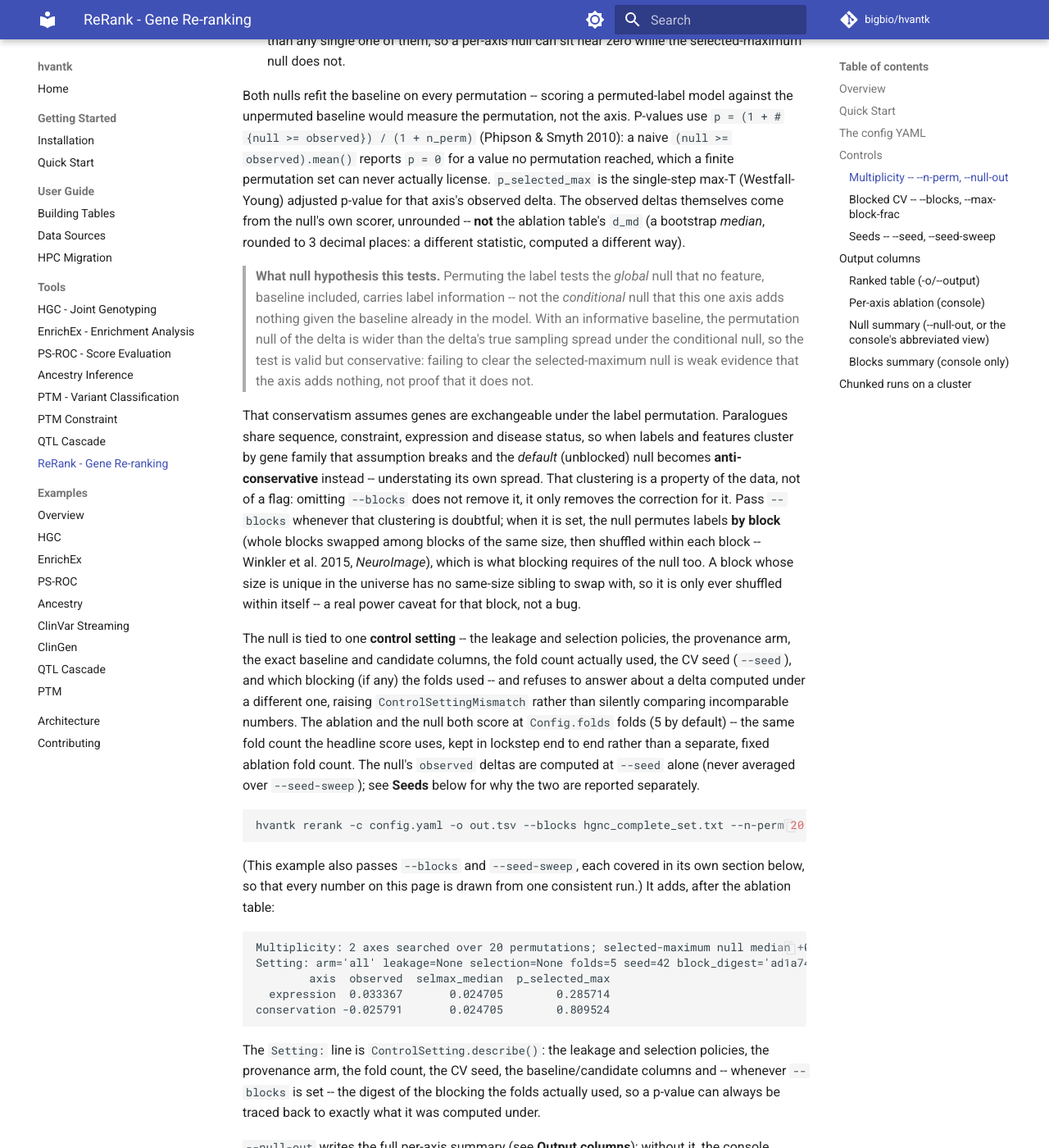
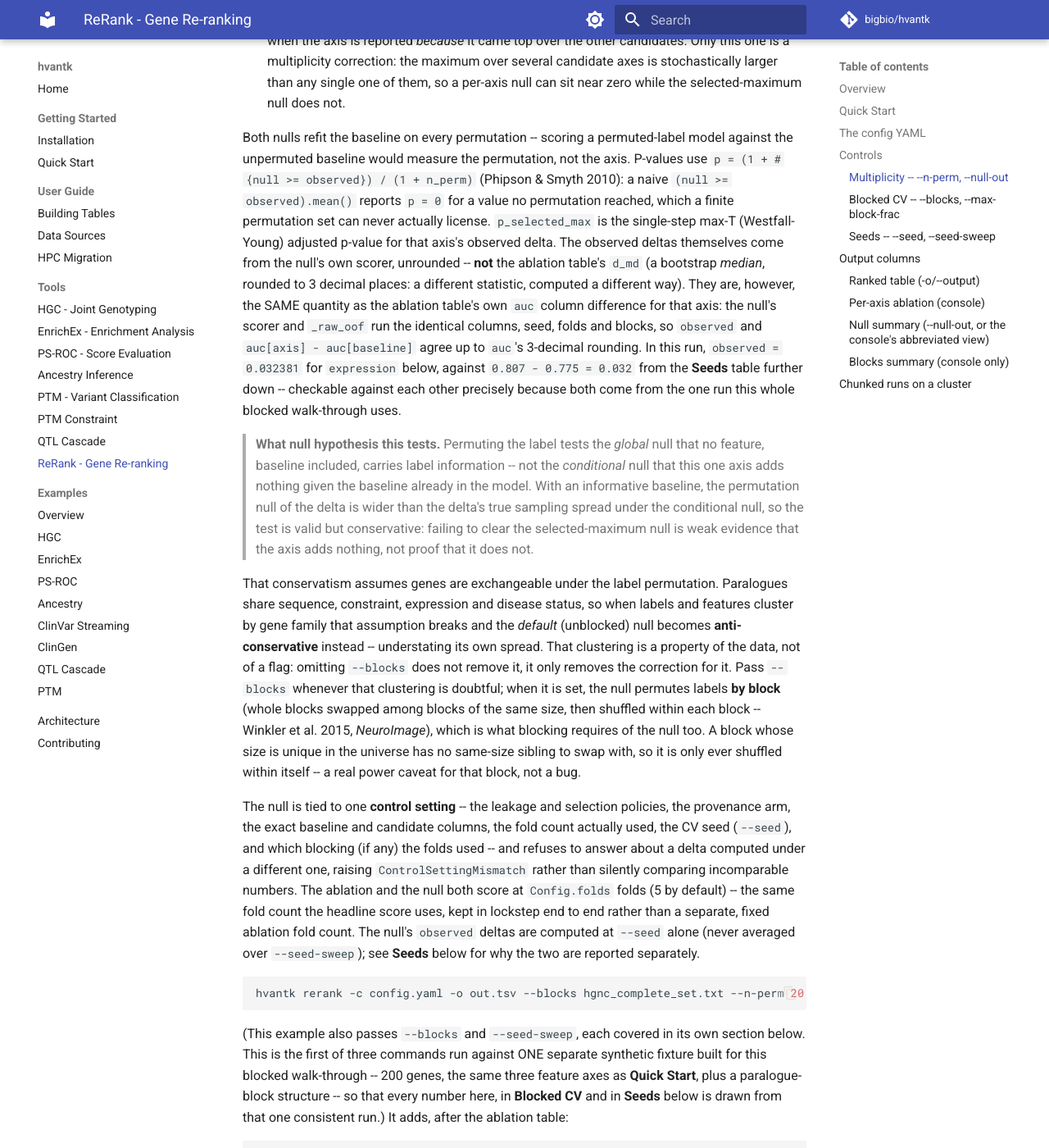
Before and after one commit to bigbio/hvantk, an MkDocs documentation site: the page built from docs_site/tools/rerank.md, in a window 1280 px wide and 1400 px high, scrolled down 3727 px. Shown: the whole window at 82% size. Built offline with MkDocs 1.6.1 and Material for MkDocs 9.7.7, drawn with Linux system fonts in a browser that asks for light colours; comment, search, counter and statistics services are not loaded; some of the changed text lies outside the part shown.

Commit message:
fix(rerank): make the blocked walk-through docs one consistent run
The Multiplicity, Blocked CV and Seeds sections claimed every number on the
page came from one run, but the blocked ablation table and the null's
observed deltas had been regenerated from different, unrelated fixtures:
0.778-0.763=0.015 against a null excerpt still showing 0.033367, with the
Blocks: line and digest from a third, older dataset again.

Regenerated every blocked excerpt (Multiplicity's Setting:/null table,
Blocked CV's Blocks: line, the Seeds ablation table, and Output columns'
null-summary table) from three real CLI invocations against one new
synthetic fixture built for this blocked walk-through, so observed now
equals the ablation's own auc difference (0.807-0.775=0.032 against
observed=0.032381) and the Blocks: line/digest match everywhere. Scoped the
"one consistent run" claims to that walk-through specifically, since it is
a separate fixture from Quick Start's own unblocked illustration -- stated
explicitly where it first appears.

````diff
--- a/docs_site/tools/rerank.md
+++ b/docs_site/tools/rerank.md
@@ -25,7 +25,7 @@
 hvantk rerank -c config.yaml -o out.tsv
 ```
 
-This is the minimal invocation: a config naming a cohort manifest, one or more feature tables, and a label gene list (see **The config YAML** below). It writes a ranked TSV to `out.tsv` and prints a short console summary. Every console/TSV excerpt on this page, including this one, comes from one small synthetic cohort built purely for illustration -- a couple hundred genes, three feature axes, no real biology or gene names -- so that the numbers agree with each other from section to section:
+This is the minimal invocation: a config naming a cohort manifest, one or more feature tables, and a label gene list (see **The config YAML** below). It writes a ranked TSV to `out.tsv` and prints a short console summary. This excerpt comes from one small synthetic cohort built purely for illustration -- a couple hundred genes, three feature axes, no real biology or gene names. The blocked walk-through further down (**Multiplicity**, **Blocked CV**, **Seeds**) uses a second, separate synthetic fixture of its own -- same shape, plus a paralogue-block structure -- introduced where it first appears, so its numbers agree with each other section to section without needing to match this unblocked one:
 
 ```text
 Wrote 200 genes -> out.tsv
@@ -99,7 +99,7 @@
 - **Per-axis** -- permute the label, refit the baseline and baseline+*this* axis, record the delta. Correct when the axis was pre-specified.
 - **Selected-maximum** -- permute, refit, add *each* offered axis, record the *largest* delta. Correct when the axis is reported *because* it came top over the other candidates. Only this one is a multiplicity correction: the maximum over several candidate axes is stochastically larger than any single one of them, so a per-axis null can sit near zero while the selected-maximum null does not.
 
-Both nulls refit the baseline on every permutation -- scoring a permuted-label model against the unpermuted baseline would measure the permutation, not the axis. P-values use `p = (1 + #{null >= observed}) / (1 + n_perm)` (Phipson & Smyth 2010): a naive `(null >= observed).mean()` reports `p = 0` for a value no permutation reached, which a finite permutation set can never actually license. `p_selected_max` is the single-step max-T (Westfall-Young) adjusted p-value for that axis's observed delta. The observed deltas themselves come from the null's own scorer, unrounded -- **not** the ablation table's `d_md` (a bootstrap *median*, rounded to 3 decimal places: a different statistic, computed a different way).
+Both nulls refit the baseline on every permutation -- scoring a permuted-label model against the unpermuted baseline would measure the permutation, not the axis. P-values use `p = (1 + #{null >= observed}) / (1 + n_perm)` (Phipson & Smyth 2010): a naive `(null >= observed).mean()` reports `p = 0` for a value no permutation reached, which a finite permutation set can never actually license. `p_selected_max` is the single-step max-T (Westfall-Young) adjusted p-value for that axis's observed delta. The observed deltas themselves come from the null's own scorer, unrounded -- **not** the ablation table's `d_md` (a bootstrap *median*, rounded to 3 decimal places: a different statistic, computed a different way). They are, however, the SAME quantity as the ablation table's own `auc` column difference for that axis: the null's scorer and `_raw_oof` run the identical columns, seed, folds and blocks, so `observed` and `auc[axis] - auc[baseline]` agree up to `auc`'s 3-decimal rounding. In this run, `observed = 0.032381` for `expression` below, against `0.807 - 0.775 = 0.032` from the **Seeds** table further down -- checkable against each other precisely because both come from the one run this whole blocked walk-through uses.
 
 > **What null hypothesis this tests.** Permuting the label tests the *global* null that no feature, baseline included, carries label information -- not the *conditional* null that this one axis adds nothing given the baseline already in the model. With an informative baseline, the permutation null of the delta is wider than the delta's true sampling spread under the conditional null, so the test is valid but conservative: failing to clear the selected-maximum null is weak evidence that the axis adds nothing, not proof that it does not.
 
@@ -111,14 +111,14 @@
 hvantk rerank -c config.yaml -o out.tsv --blocks hgnc_complete_set.txt --n-perm 20 --seed-sweep 3 --null-out null_summary.tsv
 ```
 
-(This example also passes `--blocks` and `--seed-sweep`, each covered in its own section below, so that every number on this page is drawn from one consistent run.) It adds, after the ablation table:
+(This example also passes `--blocks` and `--seed-sweep`, each covered in its own section below. This is the first of three commands run against ONE separate synthetic fixture built for this blocked walk-through -- 200 genes, the same three feature axes as **Quick Start**, plus a paralogue-block structure -- so that every number here, in **Blocked CV** and in **Seeds** below is drawn from that one consistent run.) It adds, after the ablation table:
 
 ```text
-Multiplicity: 2 axes searched over 20 permutations; selected-maximum null median +0.0247
-Setting: arm='all' leakage=None selection=None folds=5 seed=42 block_digest='ad1a7436eced' baseline=['constraint'] candidates={'expression': 1, 'conservation': 1}
+Multiplicity: 2 axes searched over 20 permutations; selected-maximum null median +0.0426
+Setting: arm='all' leakage=None selection=None folds=5 seed=42 block_digest='7cd6dbdd71eb' baseline=['constraint'] candidates={'expression': 1, 'conservation': 1}
         axis  observed  selmax_median  p_selected_max
-  expression  0.033367       0.024705        0.285714
-conservation -0.025791       0.024705        0.809524
+  expression  0.032381       0.042649        0.571429
+conservation -0.028333       0.042649        0.904762
 ```
 
 The `Setting:` line is `ControlSetting.describe()`: the leakage and selection policies, the provenance arm, the fold count, the CV seed, the baseline/candidate columns and -- whenever `--blocks` is set -- the digest of the blocking the folds actually used, so a p-value can always be traced back to exactly what it was computed under.
@@ -134,6 +134,8 @@
 ```bash
 hvantk rerank -c config.yaml -o out.tsv --blocks hgnc_complete_set.txt
 ```
+
+(The same blocked synthetic fixture introduced in **Multiplicity** above -- so its `Blocks:` line below, which depends only on the universe and the blocks table, is identical to the one that run also prints.)
 
 `--blocks` takes an HGNC complete-set TSV with `symbol`/`gene_group` columns (and, optionally, `status` -- when present, only `Approved` rows are kept). Genes are matched against it by their **approved HGNC symbol only**; a gene absent from the table, or known to your universe only by an alias or a previous symbol, becomes its own unconstrained singleton block rather than an error -- unless *none* of the universe's genes match, which almost always means the table's gene keys disagree with your universe's (e.g. Ensembl IDs against HGNC symbols) and *is* an error. A match rate below 50% is logged as a `WARNING`, which reaches the console by default (`hvantk` sends `WARNING` and above to stderr unless verbosity is turned down) -- but the quickest check either way is the matched count the console's `Blocks:` line below always prints too.
 
@@ -157,7 +159,7 @@
 The console's `Blocks:` line (shown whenever `--blocks` did not abort) reports the blocking, including the matched-gene count that catches a silent key mismatch:
 
 ```text
-Blocks: 152 paralogue block(s); largest 4 (2.0%); 64 gene(s) in a block of size > 1; 200/200 genes matched the gene-group table; digest ad1a7436eced
+Blocks: 89 paralogue block(s); largest 4 (2.0%); 160 gene(s) in a block of size > 1; 200/200 genes matched the gene-group table; digest 7cd6dbdd71eb
 ```
 
 ### Seeds -- `--seed`, `--seed-sweep`
@@ -170,19 +172,18 @@
 hvantk rerank -c config.yaml -o out.tsv --blocks hgnc_complete_set.txt --seed-sweep 3
 ```
 
-(Shown with `--blocks` because the envelope and the block bootstrap are both best
-illustrated together on blocked folds; the envelope works the same way without blocking
-too. This table's synthetic data was regenerated separately from the rest of this page's
-running example, specifically to show the block bootstrap below on real output.)
+(The same blocked synthetic fixture as **Multiplicity** and **Blocked CV** above -- shown
+with `--blocks` because the envelope and the block bootstrap are both best illustrated
+together on blocked folds; the envelope works the same way without blocking too.)
 
 The bootstrap interval (`d_lo`/`d_md`/`d_hi`) asks how a delta would move if the *sample* moved -- genes resampled independently when unblocked, or whole paralogue blocks resampled together when `--blocks` is set (see **Blocked CV** above). Either way it cannot see a second variance component: which genes (or blocks) land in which cross-validation fold. `--seed-sweep N` recomputes each axis's delta under `N` consecutive cross-validation seeds (`--seed`, `--seed` + 1, ...) and reports the **envelope** -- the union of the bootstrap interval and the across-seed range -- as `d_lo_env`/`d_hi_env`, beside the untouched `d_lo`/`d_md`/`d_hi`. The same sweep width travels under a different name at each layer: the CLI's `--seed-sweep`, `Config.seed_sweep`, `Evaluator.evaluate`'s `n_seeds` parameter, and the ablation table's own `n_seeds` column all refer to the identical count -- so a reader who encounters more than one of these names is not looking at two different settings:
 
 ```text
 Per-axis ablation (delta-AUC over constraint):
       family   auc   d_lo   d_md  d_hi  d_lo_env  d_hi_env  n_seeds
-  constraint 0.763  0.000  0.000 0.000     0.000     0.000        3
-  expression 0.778 -0.023  0.017 0.058    -0.023     0.058        3
-conservation 0.740 -0.050 -0.022 0.007    -0.050     0.007        3
+  constraint 0.775  0.000  0.000 0.000     0.000     0.000        3
+  expression 0.807 -0.011  0.033 0.088    -0.011     0.088        3
+conservation 0.747 -0.064 -0.027 0.011    -0.064     0.011        3
 ```
 
 The envelope is a **union, not a calibrated interval** over both components: the two are not independent draws from one distribution, and combining them properly would need a nested design nobody has run. `d_lo_env`/`d_hi_env` are that union rounded to 3 decimal places, exactly like `d_lo`/`d_hi`. The union is guaranteed never to be narrower than the bootstrap interval alone, but **not** guaranteed to be strictly wider -- that depends on the data: when the across-seed range happens to fall entirely inside `[d_lo, d_hi]`, `d_lo_env == d_lo` and `d_hi_env == d_hi` and no widening is visible, which is itself informative (it says the CV partition was not, on this data, a meaningful source of extra spread), not a sign that the sweep did nothing. It exists so a reader cannot mistake one lucky (or unlucky) partition for a measured effect -- a single cross-validation partition can land anywhere within that spread. With the default `--seed-sweep 1`, the three extra columns are **absent** from the ablation table entirely, so a plain `hvantk rerank` run is byte-for-byte what it always was.
@@ -232,8 +233,8 @@
 
 ```text
         axis  n_perm  n_candidates  null_mean  null_sd  null_p95  selmax_median  selmax_p95  observed  p_per_axis  p_selected_max
-  expression      20             2   0.000574 0.055376  0.125819       0.024705    0.125819  0.033367    0.238095        0.285714
-conservation      20             2   0.001621 0.043121  0.065352       0.024705    0.125819 -0.025791    0.714286        0.809524
+  expression      20             2   0.007976 0.050086  0.078080       0.042649    0.105902  0.032381    0.333333        0.571429
+conservation      20             2   0.001140 0.055931  0.092714       0.042649    0.105902 -0.028333    0.761905        0.904762
 ```
 
 ### Blocks summary (console only)
````
